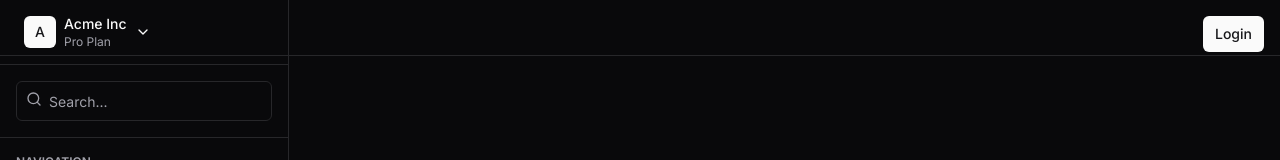
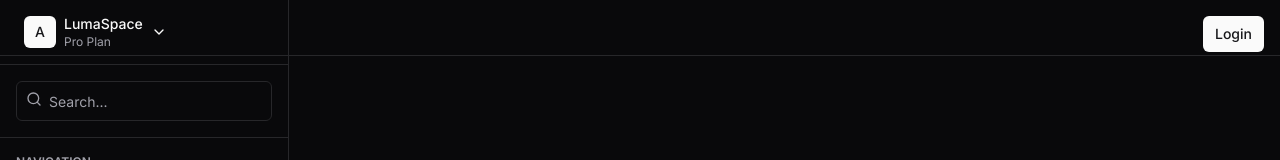
Before and after one commit to LumaSpace-de/luma, a Next.js app: page / in a window 1280 px wide. Shown: the top 160 px of the page. Built offline with nearby package versions, Linux system fonts and the light colour scheme.

Commit message:
app-sidebar.tsx aktualisieren

```diff
--- a/components/app-sidebar.tsx
+++ b/components/app-sidebar.tsx
@@ -84,7 +84,7 @@ export function AppSidebar() {
                     {open && (
                       <>
                         <div className="flex flex-col items-start">
-                          <span className="text-sm font-medium">Acme Inc</span>
+                          <span className="text-sm font-medium">LumaSpace</span>
                           <span className="text-xs text-muted-foreground">
                             Pro Plan
                           </span>
```
